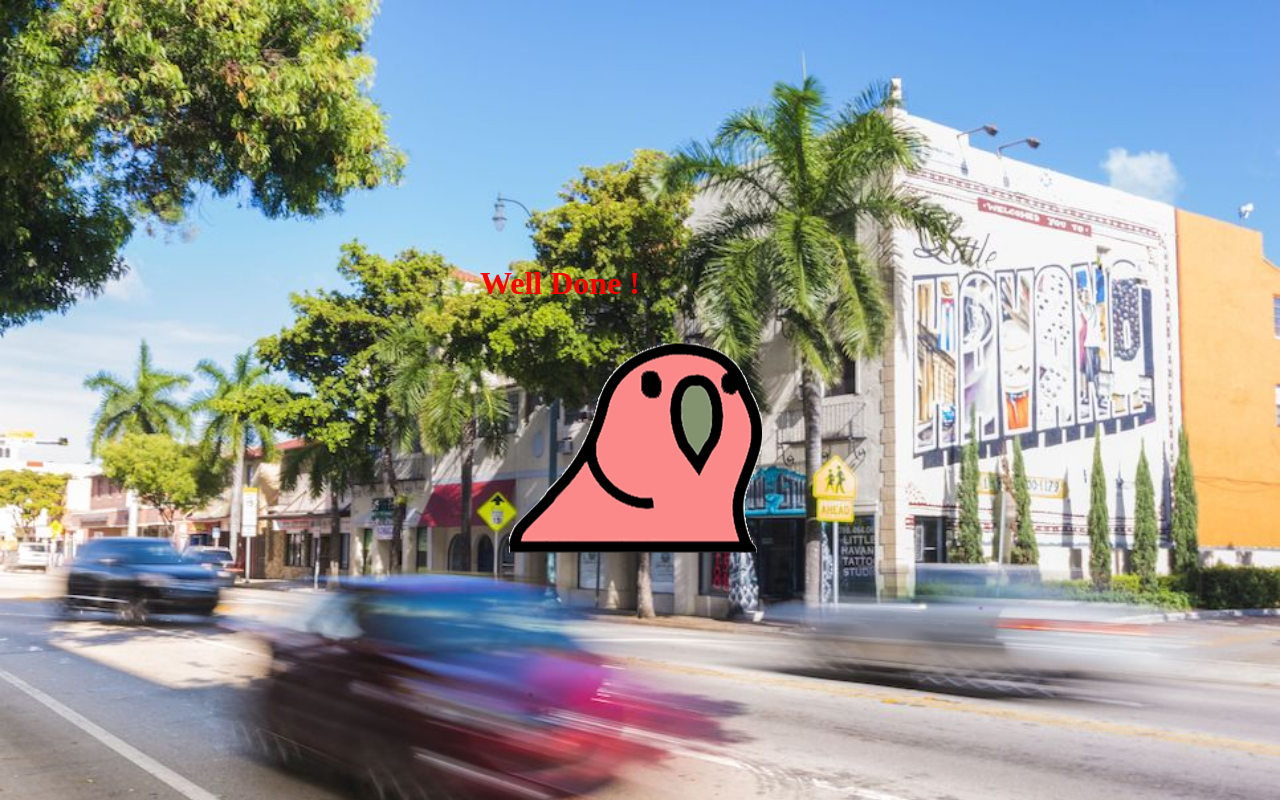
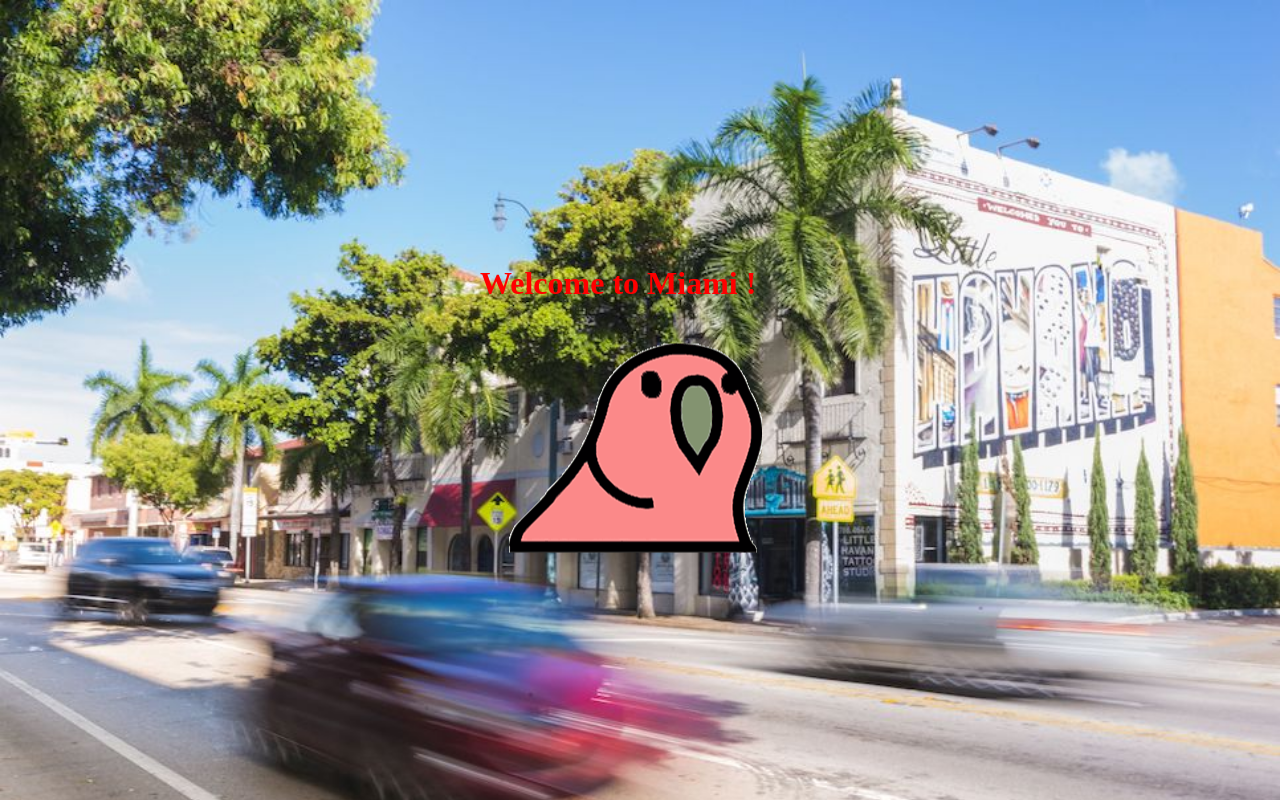
Before and after one commit to mysticjump/littlehavana, a plain HTML site: page static/index.html in a window 1280 px wide. Drawn offline with Linux system fonts and the light colour scheme.

Commit message:
Change success message

```diff
--- a/static/index.html
+++ b/static/index.html
@@ -9,7 +9,7 @@
 
 <body>
     <div>
-        <h1>Well Done !</h1>
+        <h1>Welcome to Miami !</h1>
         <img src="/img/party.gif" />
     </div>
 </body>
```
